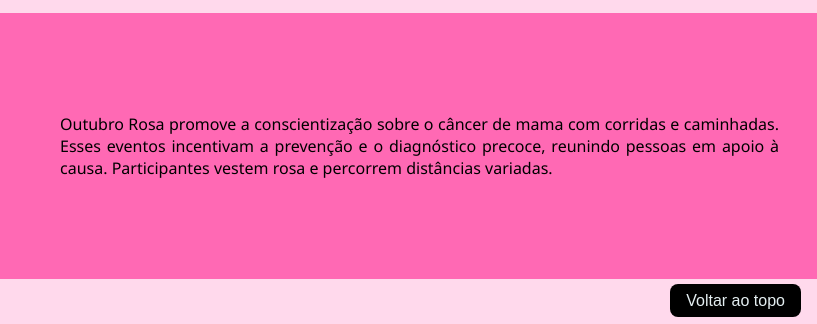
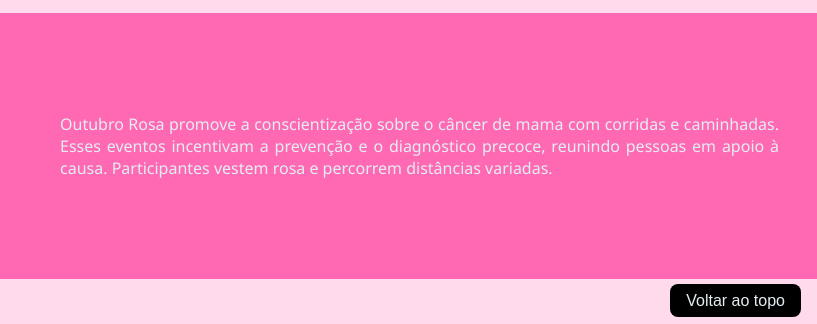
Before and after one commit to samuelrms/pink-october-challenge, a plain HTML site: page index.html in a window 1280 px wide. Shown: the part 474-798 px from the top of the page, 463-1280 px from the left. Drawn offline with nearby package versions, Linux system fonts and the light colour scheme; files that its build step writes are made by us from their sources.

Commit message:
feat: add awareness-raising class with secondary color styling

```diff
--- a/scss/layout/main/_main.scss
+++ b/scss/layout/main/_main.scss
@@ -21,6 +21,10 @@ main {
     text-align: justify;
   }
 
+  .awareness-raising {
+    color: $secondary-color;
+  }
+
   .tips {
     @include flex-between();
     gap: 2rem;
```
